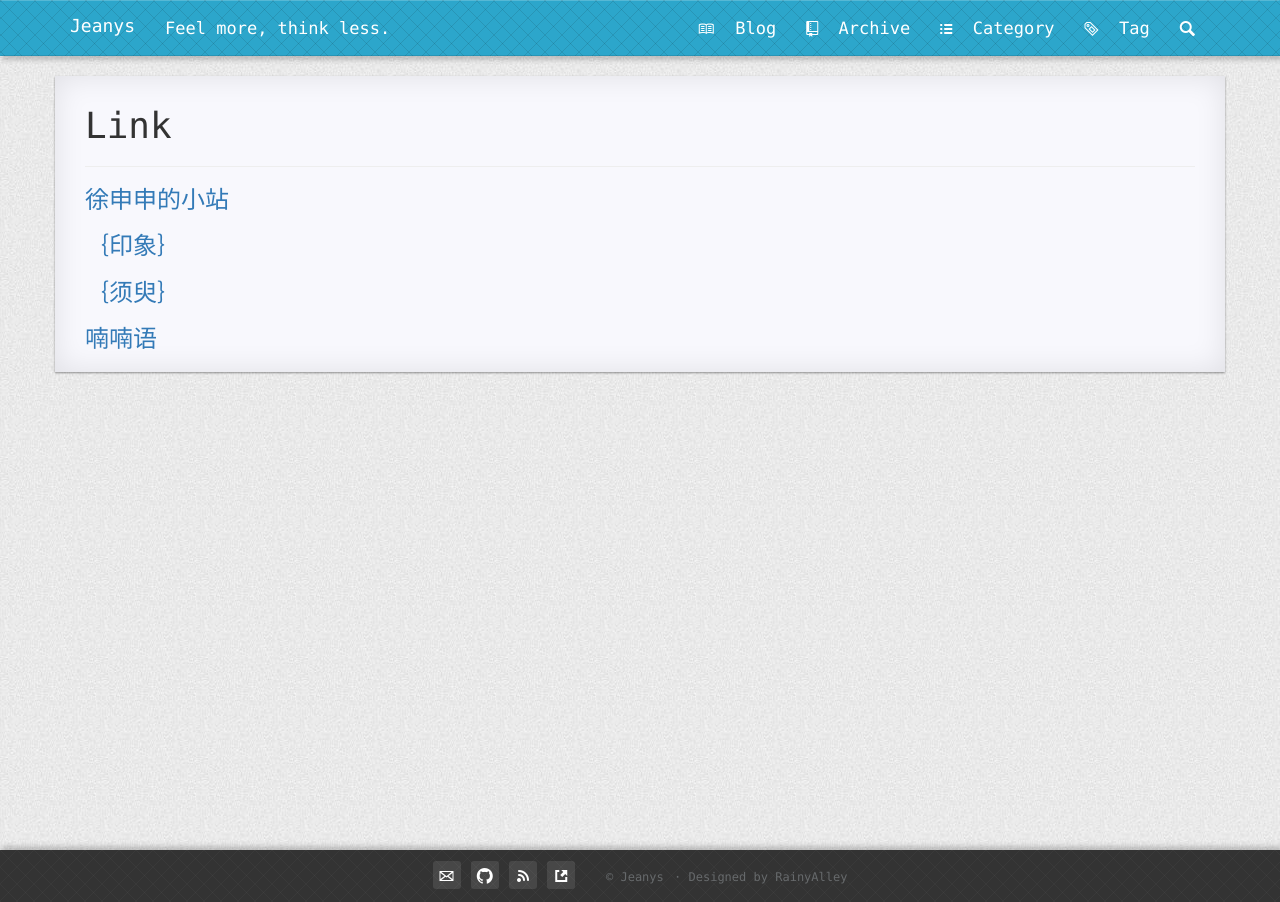
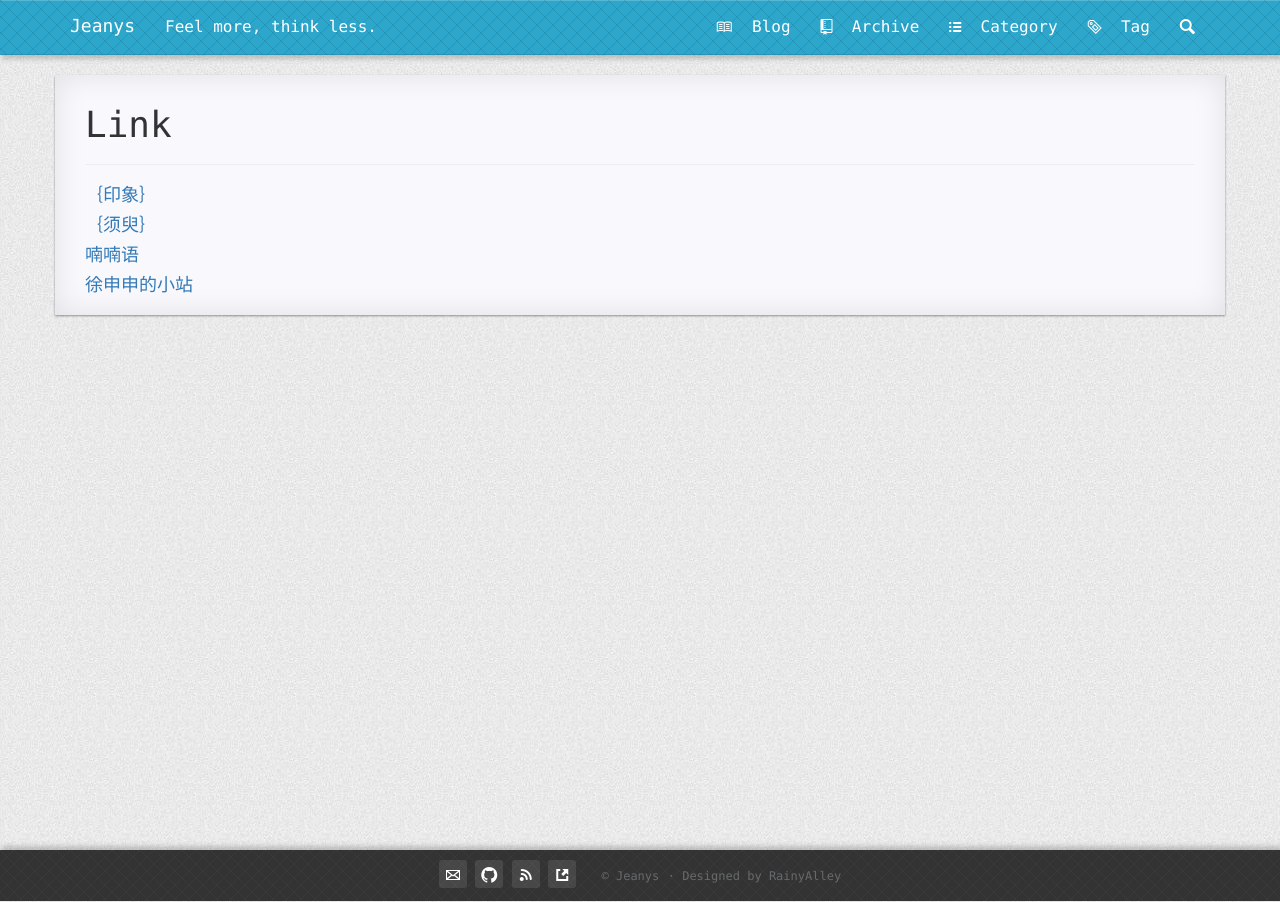
Before and after one commit to jeanys/jeanys.github.io, a Jekyll site: the page built from pages/5link-external.md, in a window 1280 px wide. Built offline with Jekyll 4.4.1, drawn with Linux system fonts in a browser that asks for light colours; nearby versions of some CDN libraries; Markdown is read by kramdown in place of the engine named in the settings.

```diff
--- a/_config.yml
+++ b/_config.yml
@@ -32,8 +32,8 @@ title: "Jeanys"
 email: "jean_ys@163.com"
 description: "Feel more, think less."
 github_username:  "jeanys"
-swiftype_searchId: ""
-disqus_shortname: ""
+swiftype_searchId: "jeanys"
+disqus_shortname: "jeanys"
 
 
 
--- a/_includes/footer.html
+++ b/_includes/footer.html
@@ -6,6 +6,6 @@
                 <a class="foot-item" href="{{ '/link/' | prepend: site.baseurl | prepend: site.url }}"><span class="octicon octicon-link-external"></span></a>
                 &nbsp;
                 <span class="word-keep foot-text"><a href="http://jeanys.github.io/">&copy; Jeanys</a></span>
-                <span class="word-keep foot-text">&middot; Designed by <a href="http://blog.rainyalley.com/">RainyAlley</a></span>
+                <span class="word-keep foot-text">&middot; Designed by <a href="https://github.com/dubuyuye/blog" target="_blank">RainyAlley</a></span>
         </div>
     </footer>
--- a/pages/5link-external.md
+++ b/pages/5link-external.md
@@ -5,10 +5,10 @@ permalink: /link/
 icon: octicon-link-external
 ---
 
-###[徐申申的小站](http://blog.xhsui.com/)
+#### [｛印象｝](http://blog.163.com/jean_ys/)
 
-###[｛印象｝](http://blog.163.com/jean_ys/)
+#### [｛须臾｝](http://jeanys.lofter.com/)
 
-###[｛须臾｝](http://jeanys.lofter.com/)
+#### [喃喃语](http://time-whisper.lofter.com/)
 
-###[喃喃语](http://time-whisper.lofter.com/)
+#### [徐申申的小站](http://blog.xhsui.com/)
--- a/static/css/style.css
+++ b/static/css/style.css
@@ -17,6 +17,7 @@ layout: null
     border-top: 1px solid rgba(255,255,255,0.2);
     border-bottom: 1px solid rgba(0,0,0,0.1);
     box-shadow: 2px 4px 5px rgba(3,3,3,0.2);
+    font-size: 16px;
 }
 
 .footnote-tiffany{
@@ -117,7 +118,7 @@ body,code,pre{
 }
 
 body,.sheet,pre,code{
-    font-size: 17px;
+    font-size: 14px;
 }
 
 
```
